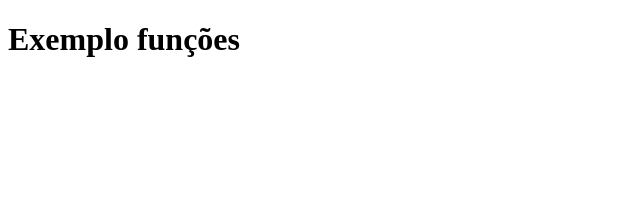
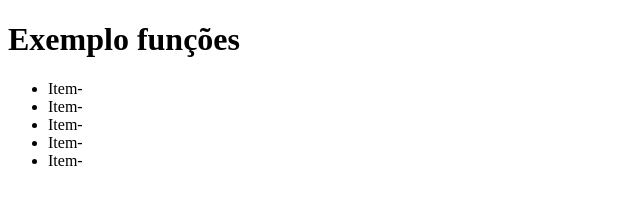
Before and after one commit to 1ESPW-2023/RM99727, a plain HTML site: page index.html in a window 1280 px wide. Shown: the whole page, without its empty margins (0-640 px from the left). Drawn offline with Linux system fonts and the light colour scheme.

Commit message:
Atualizando a index

```diff
--- a/index.html
+++ b/index.html
@@ -10,5 +10,15 @@
 
     <h1>Exemplo funções</h1>
 
+    <div id="div-box">
+        <ul>
+            <li>Item-</li>
+            <li>Item-</li>
+            <li>Item-</li>
+            <li>Item-</li>
+            <li>Item-</li>
+        </ul>
+    </div>
+
 </body>
 </html>
```
